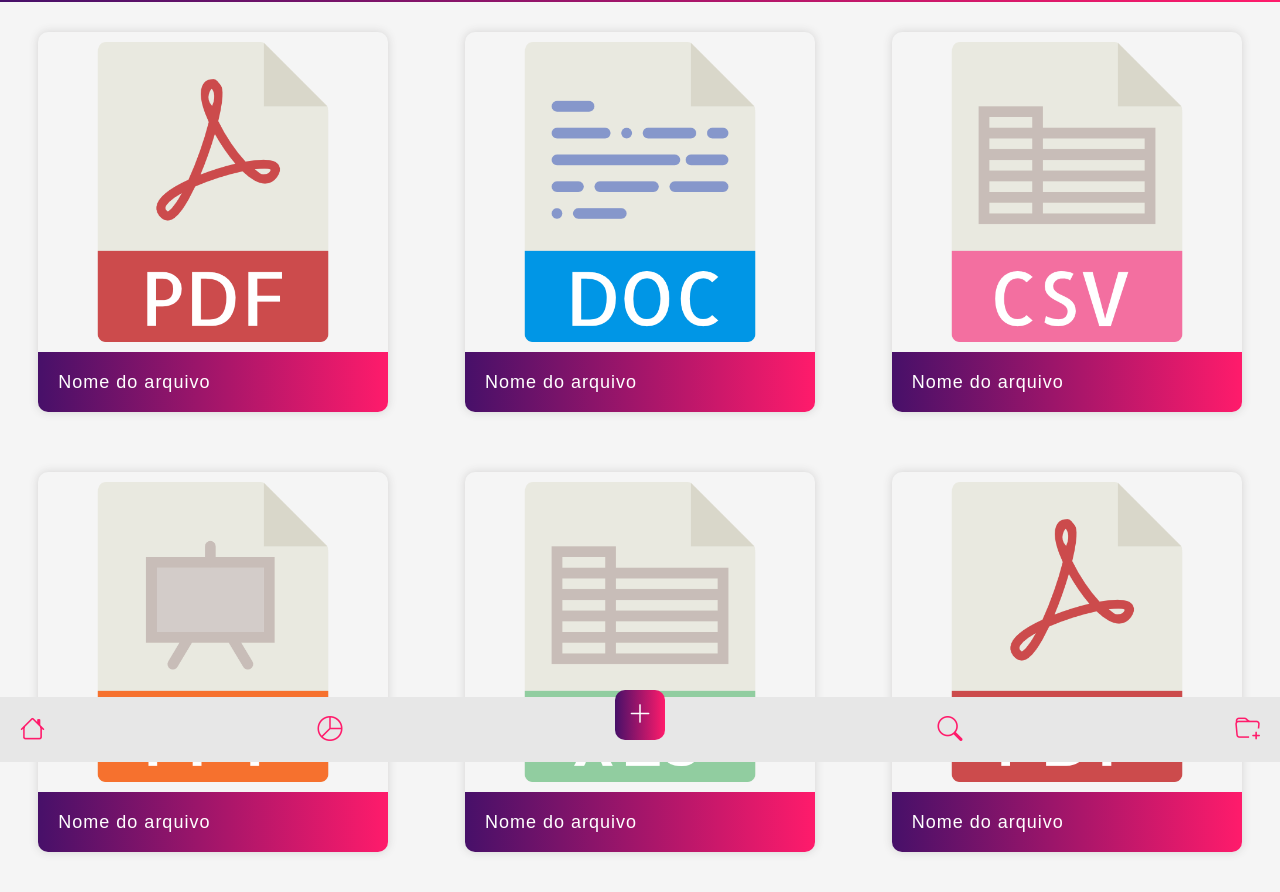
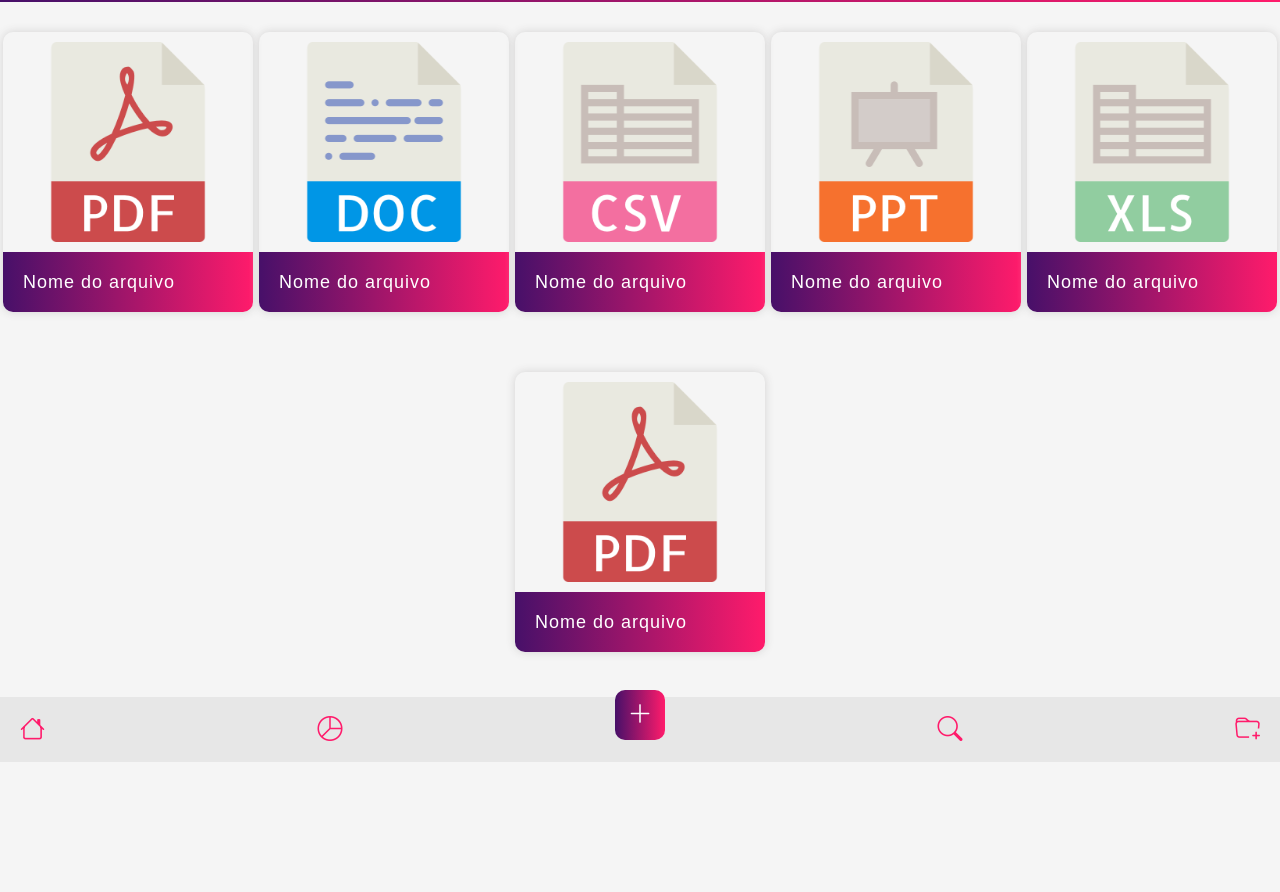
Before and after one commit to marcelobueno/gcfiles, a plain HTML site: page index.html in a window 1280 px wide. Shown: the part 38-930 px from the top of the page. After the commit the page ends 800 px from the top, so only its background shows below. Drawn offline with nearby package versions, Linux system fonts and the light colour scheme; a web font is replaced by a local one.

Commit message:
Alteração no tamanho de exibição dos arquivos

```diff
--- a/assets/css/style.css
+++ b/assets/css/style.css
@@ -67,7 +67,7 @@ main {
 .arquive {
     display: flex;
     flex-direction: column;
-    width: 350px;
+    width: 250px;
     height: auto;
     border-radius: 10px;
     box-shadow: 0 0 10px #d3d2d2;
@@ -84,7 +84,7 @@ main {
 }
 
 .arquive .arquive-type img {
-    width: 300px;
+    width: 200px;
     height: auto;
 }
 
```
